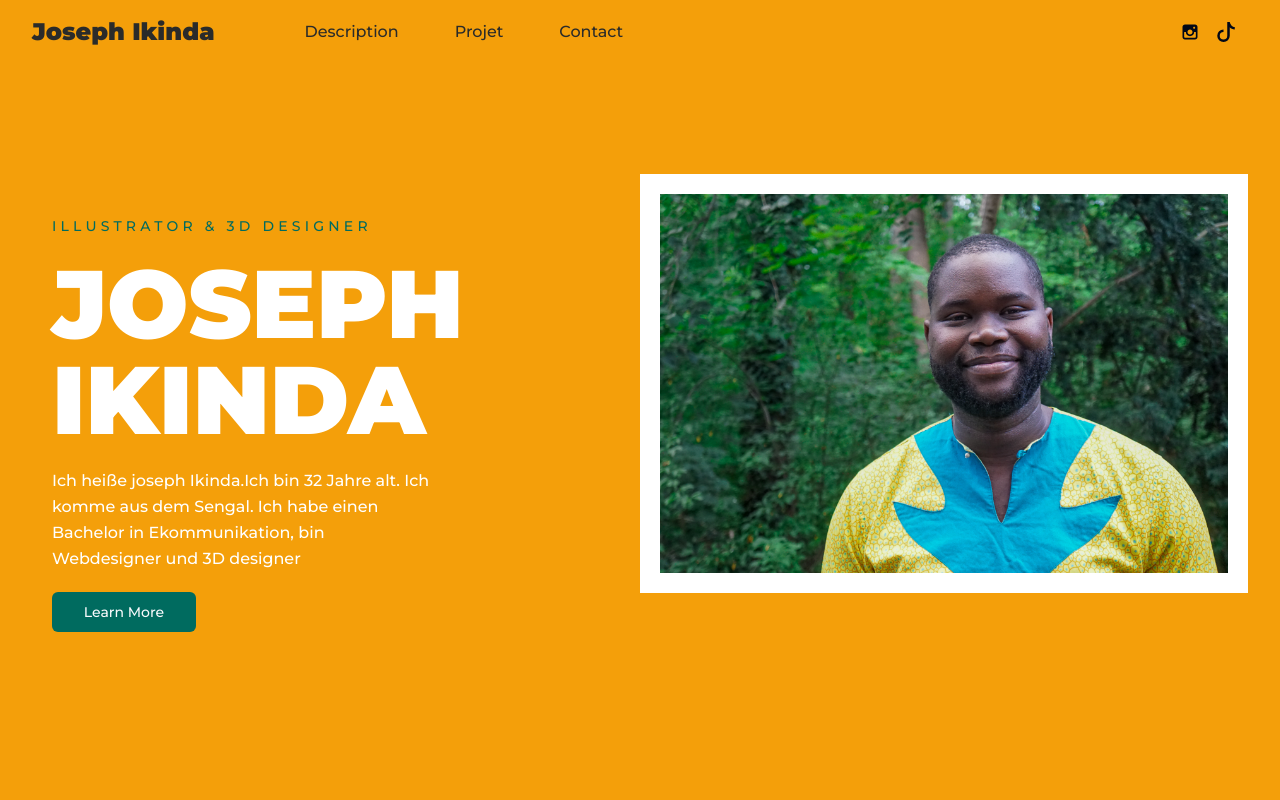
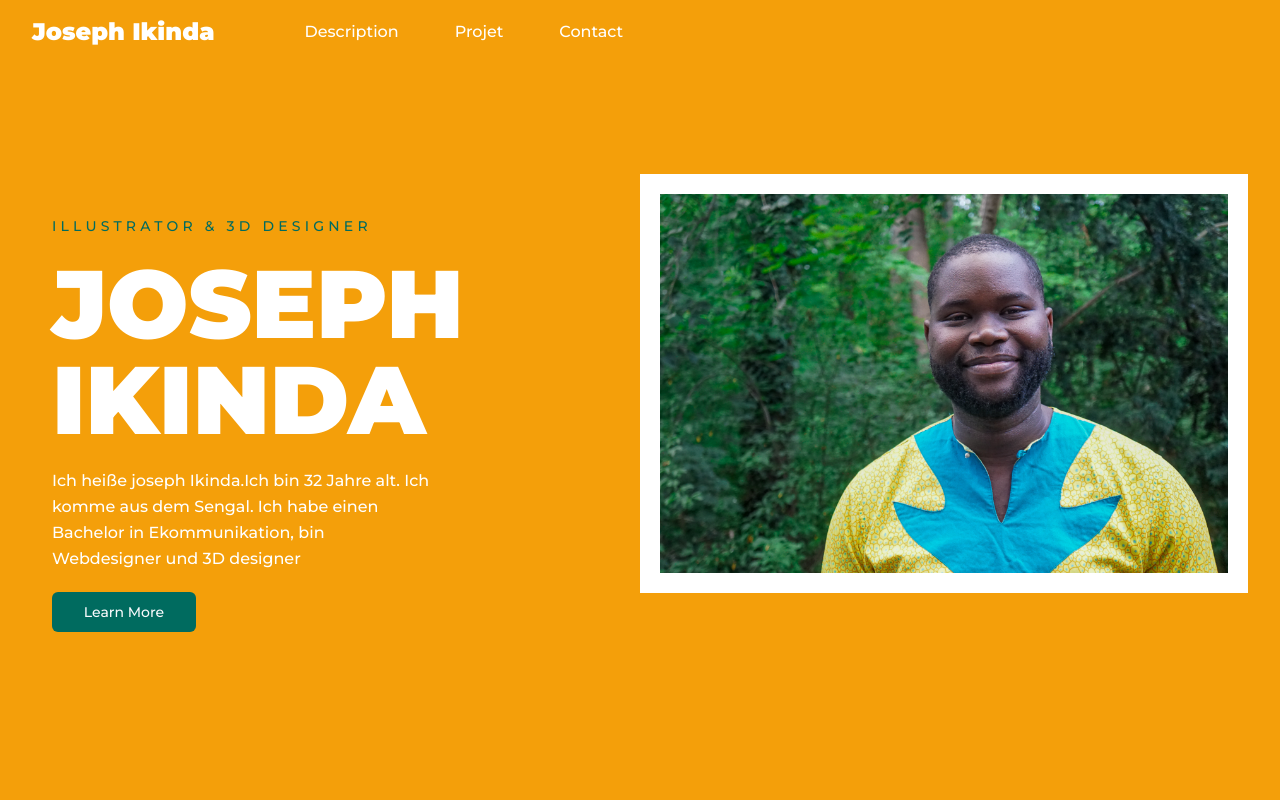
Before and after one commit to tookie92/josephikinda, a Next.js app: page / in a window 1280 px wide. Shown: the top 800 px of the page. Built offline with nearby package versions, Linux system fonts and the light colour scheme.

Commit message:
navbar anderung

```diff
--- a/app/Components/autres/Navbar.tsx
+++ b/app/Components/autres/Navbar.tsx
@@ -21,22 +21,18 @@ function Navbar() {
   return (
     <nav className='flex  top-0 z-50  sticky bg-[#F49F0A] items-center px-[20px] py-[16px] justify-between lg lg:mx-auto lg:container'>
       <div className='flex gap-x-4'>
-        <p className=' font-black text-2xl text-monoir'>Joseph Ikinda</p>
+        <p className=' font-black text-2xl text-white'>Joseph Ikinda</p>
         <div className='hidden lg:flex pl-[74px] gap-x-[56px] items-center'>
           {navItems.map((item, index)=>(
             <Link key={index} href={item.link}>
-              <p className='font-medium text-monoir' key={index}>{item.name}</p>
+              <p className='font-medium text-white' key={index}>{item.name}</p>
             </Link>
           ))}
         </div>
       </div>
       {/* Menu handy */}
       <div className='flex gap-x-3  justify-between'>
-          <div className='hidden lg:flex gap-x-4 items-center'>
-            {iconItems.map((item, index)=>(
-              <item.name key={index}  className=' h-5 w-5'/>
-            ))}
-          </div>
+
               <DropdownMenu>
                 <DropdownMenuTrigger>
                     <MenuIcon className='lg:hidden h-5 w-5'/>
--- a/app/layout.tsx
+++ b/app/layout.tsx
@@ -5,8 +5,8 @@ import "./globals.css";
 const montserrat = Montserrat({ subsets: ["latin"] });
 
 export const metadata: Metadata = {
-  title: "Create Next App",
-  description: "Generated by create next app",
+  title: "Joseph Ikinda",
+  description: "My app",
 };
 
 export default function RootLayout({
```
